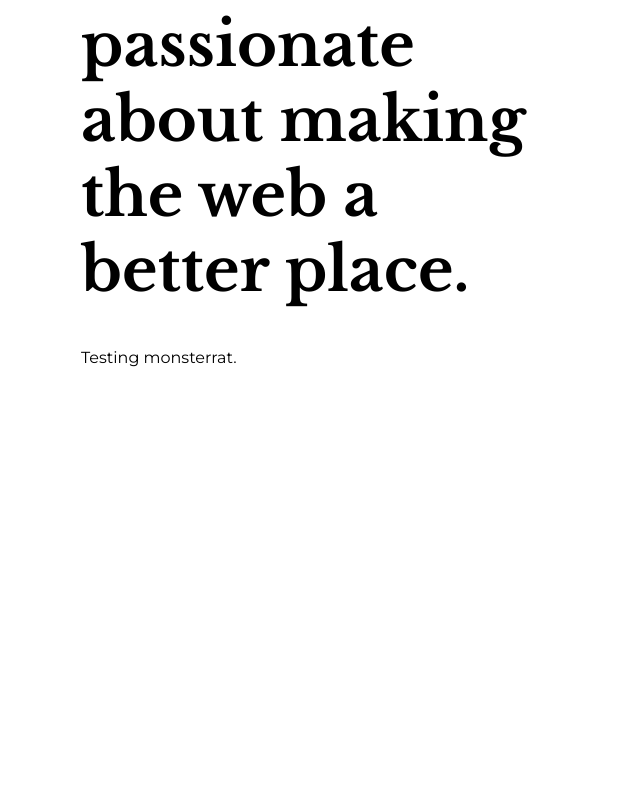
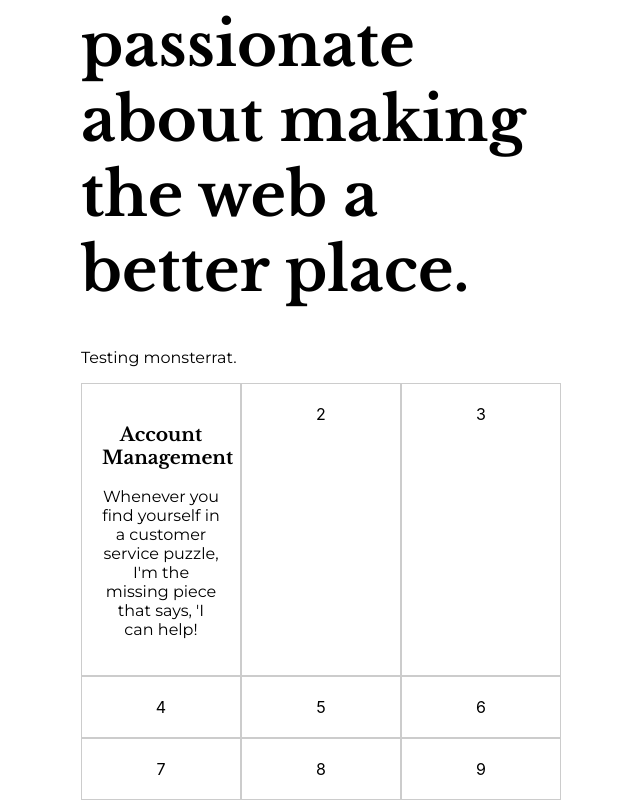
Before and after one commit to TheodoreBFrazier/resume, a React (Create React App) app in the folder frontend/: page / in a window 1280 px wide. Shown: the part 210-1010 px from the top of the page, without its empty margins (319-959 px from the left). Before the commit the page ends 800 px from the top, so only its background shows below. Built offline with nearby package versions, Linux system fonts and the light colour scheme.

Commit message:
creating grids for skillls

```diff
--- a/frontend/src/pages/home.js
+++ b/frontend/src/pages/home.js
@@ -3,11 +3,47 @@ import React from "react";
 function Home() {
     return (
         <div className="Home">
+            <style>
+                {`
+                    .services-grid {
+                  display: flex;
+                  flex-wrap: wrap;
+                    }
+
+                    .grid-item {
+                        box-sizing: border-box;
+                        width: 33.33%;
+                        padding: 20px;
+                        border: 1px solid #ccc;
+                        text-align: center;
+                    }
+                `}
+            </style>
             <div className="wraapper">
                 <h1>
-                Hi! We are passionate about making the web a better place.
+                    Hi! We are passionate about making the web a better place.
                 </h1>
                 <p>Testing monsterrat.</p>
+            </div>
+            <div className="services-grid">
+                <div class="grid-item">
+                    <h3>
+                        Account Management
+                    </h3>
+                    <p>
+                        Whenever you find yourself in a customer service puzzle,
+                        <br />
+                        I'm the missing piece that says, 'I can help!
+                    </p>
+                </div>
+                <div class="grid-item">2</div>
+                <div class="grid-item">3</div>
+                <div class="grid-item">4</div>
+                <div class="grid-item">5</div>
+                <div class="grid-item">6</div>
+                <div class="grid-item">7</div>
+                <div class="grid-item">8</div>
+                <div class="grid-item">9</div>
             </div>
         </div>
     );
```
